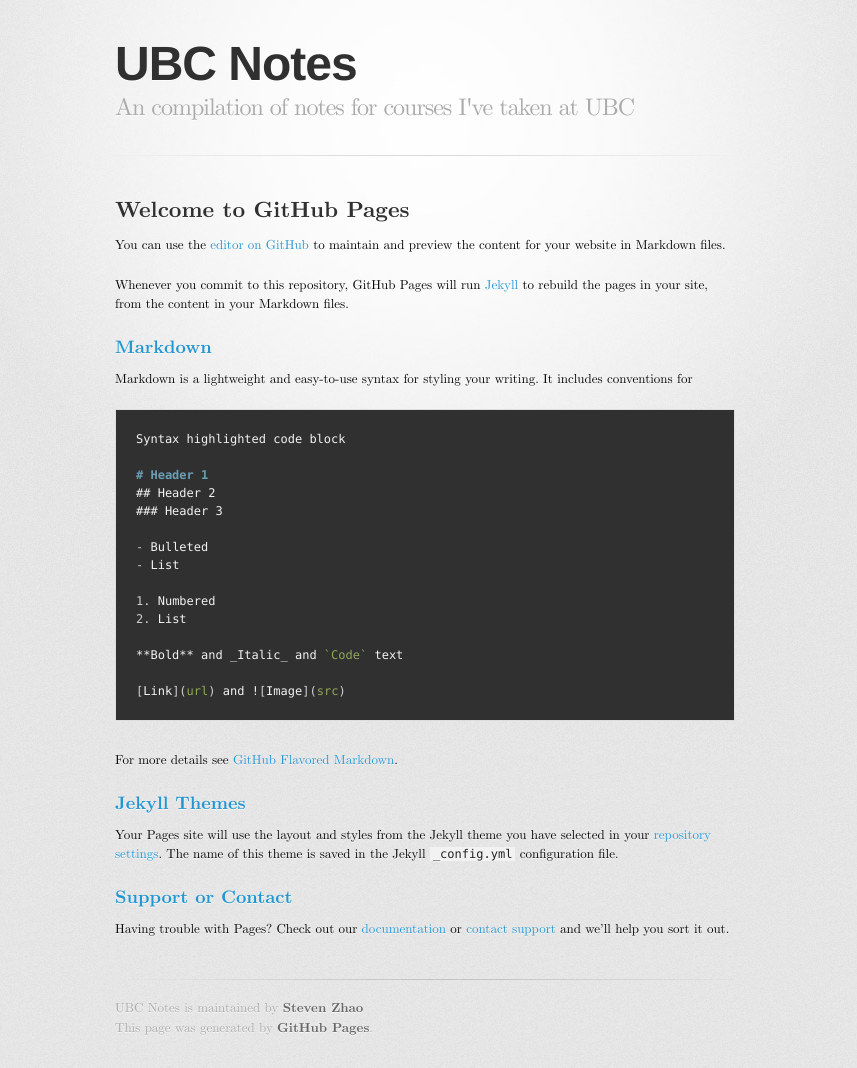
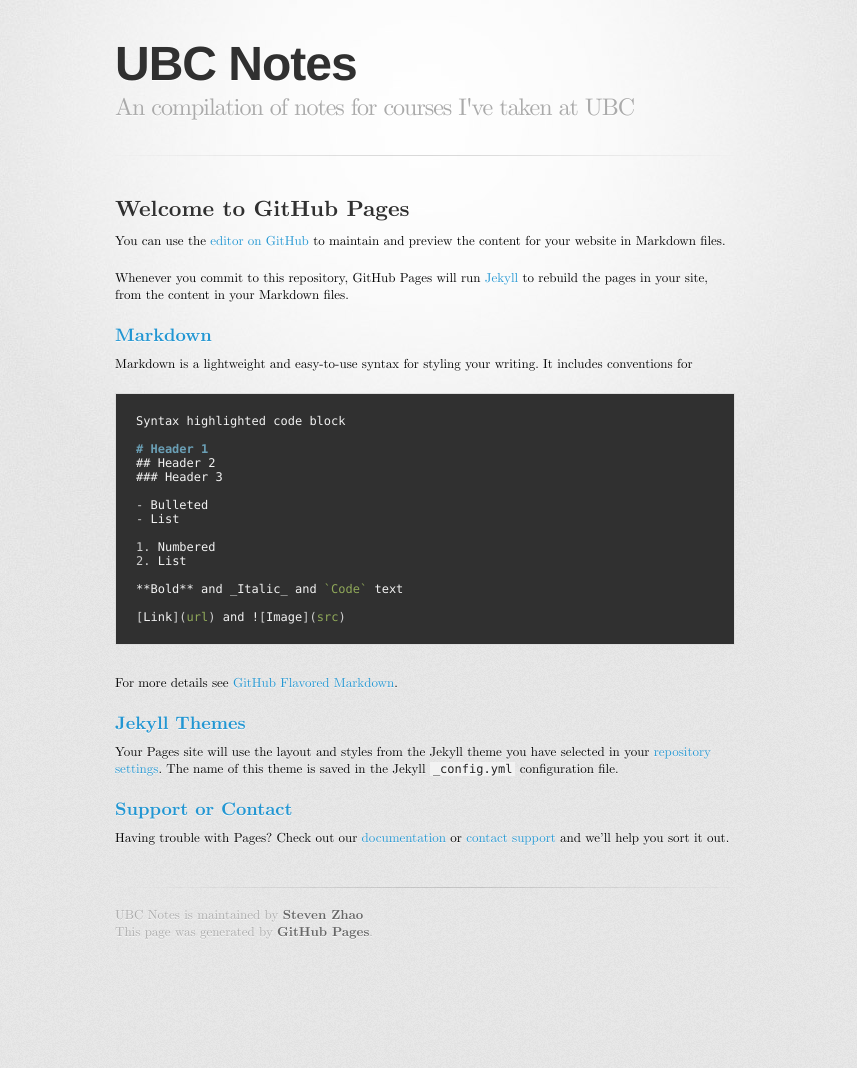
Before and after one commit to zpv/ubc-notes, a Jekyll site: the page built from index.md, in a window 1280 px wide. Shown: the whole page, without its empty margins (215-1072 px from the left). Built offline with Jekyll 4.4.1, drawn with Linux system fonts in a browser that asks for light colours; some web fonts are replaced; our own code applies the rules of GitHub Pages for plain Markdown files; after the commit the page ends 971 px from its top, so only the background shows below that.

Commit message:
Line height fixes

```diff
--- a/assets/css/style.scss
+++ b/assets/css/style.scss
@@ -29,7 +29,7 @@ footer, header, hgroup, menu, nav, section {
   display: block;
 }
 body {
-  line-height: 1;
+
 }
 ol, ul {
   list-style: none;
@@ -49,7 +49,6 @@ table {
 body {
   font-family: 'Computer Modern Serif', 'Helvetica Neue', Helvetica, Arial, serif;
   font-size: 13px;
-  line-height: 1.5;
   color: #000;
 }
 
@@ -66,7 +65,6 @@ header {
 header h1 {
   font-size: 48px;
   font-weight: bold;
-  line-height: 1.2;
   color: #303030;
   letter-spacing: -1px;
 }
@@ -74,7 +72,6 @@ header h1 {
 header h2 {
   font-size: 24px;
   font-weight: normal;
-  line-height: 1.3;
   color: #aaa;
   letter-spacing: -1px;
 }
```
